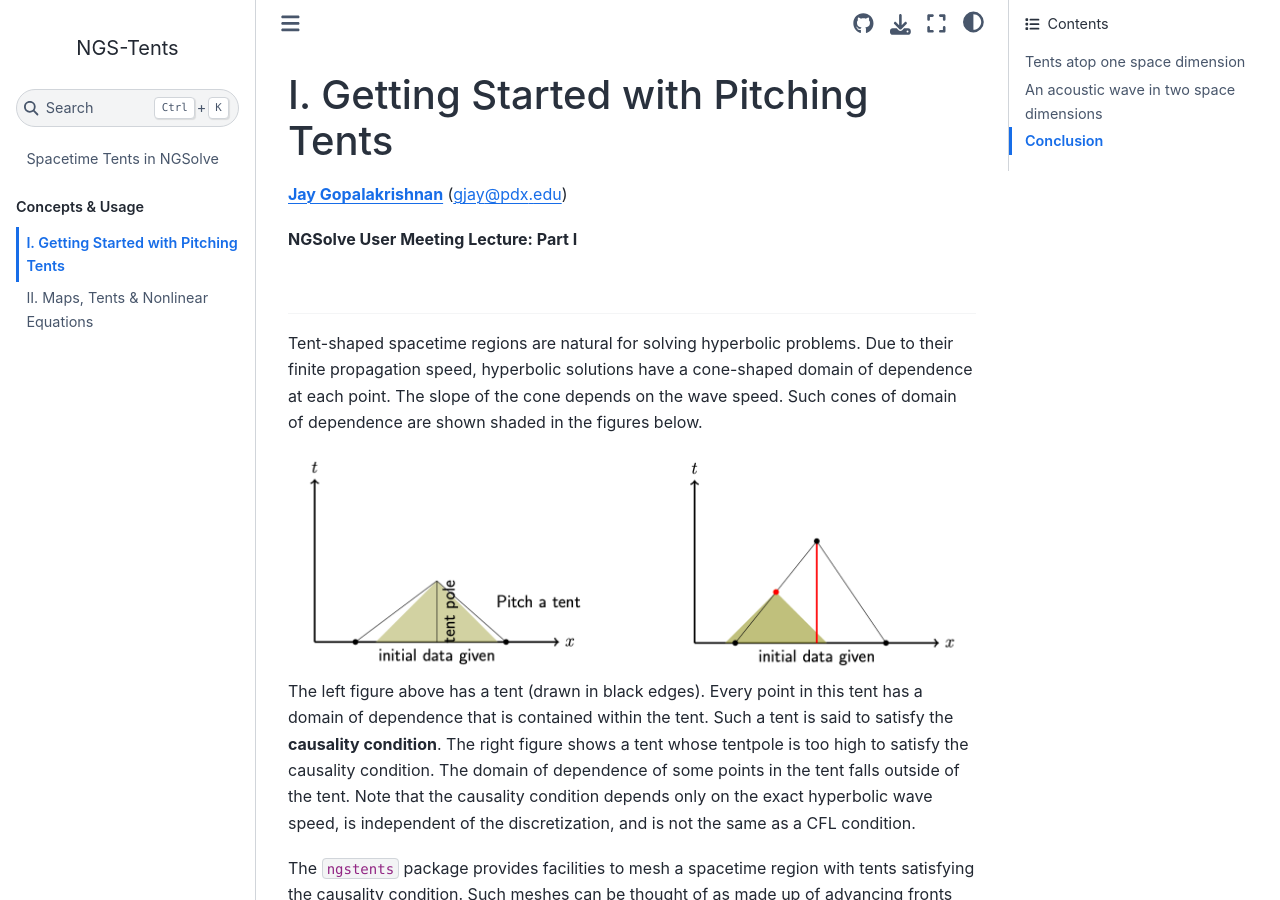
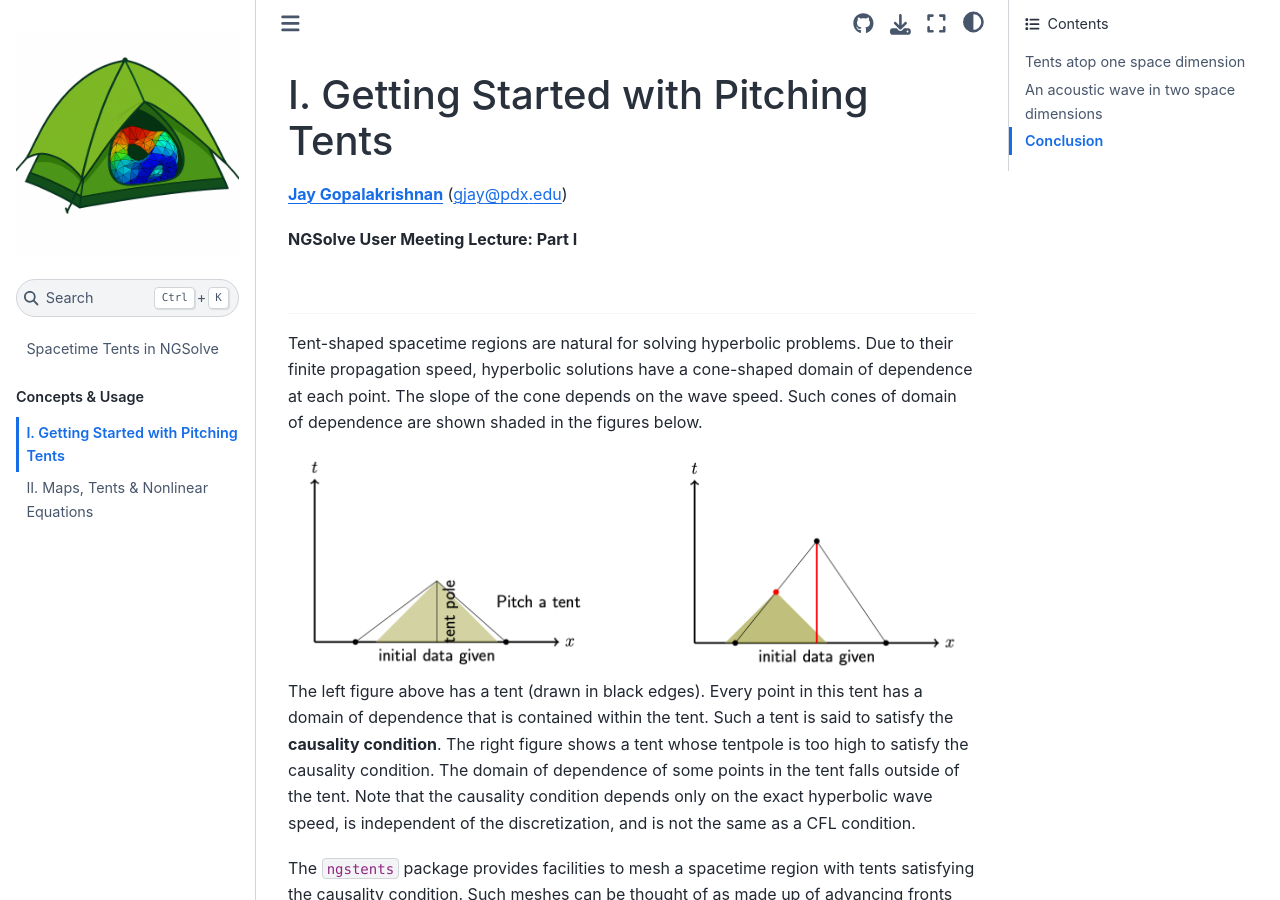
Before and after one commit to jayggg/ngstents, a Jupyter Book: the page built from docs/StartPitching.ipynb, in a window 1280 px wide and 900 px high. Built offline with Jupyter Book 1.0.4 settings and Sphinx 7.4.7 and the Sphinx Book theme 1.1.4, drawn with Linux system fonts in a browser that asks for light colours.

Commit message:
doc update

```diff
--- a/docs/_config.yml
+++ b/docs/_config.yml
@@ -3,33 +3,19 @@
 
 title: NGS-Tents
 author: Jay Gopalakrishnan
+logo: figs/ngsTentsLogo.png
 copyright : "2024"  # Copyright year to be placed in the footer
 
 repository:
   url: https://github.com/jayggg/ngstents
-  path_to_book: docs  # Optional path to your book, relative to the repository root
-  branch: gh-pages   # Which branch of the repository should be used when creating links (optional)
+  path_to_book: docs # Optional path to your book, relative to the repository root
+  branch: gh-pages   # Which repo branch to use when creating links
 
 # Force re-execution of notebooks on each build.
 # See https://jupyterbook.org/content/execute.html
 execute:
-  execute_notebooks: force
+  execute_notebooks: auto
   timeout: 5000
-
-# Define the name of the latex output file for PDF builds
-# latex:
-#  latex_documents:
-#    targetname: ngstentsdoc.tex
-#
-# Add a bibtex file so that we can create citations
-# bibtex_bibfiles:
-#   - references.bib
-#
-# Information about where the book exists on the web
-# repository:
-# url: https://jayggg.github.io/ngstents/
-#   path_to_book: docs  # Optional path to your book, relative to the repository root
-#  branch: master  # Which branch of the repository should be used when creating links (optional)
 
 
 # Add GitHub buttons to your book
--- a/docs/_toc.yml
+++ b/docs/_toc.yml
@@ -1,7 +1,7 @@
 # Table of contents
 
 format: jb-book
-root: INDEX.ipynb
+root: index.ipynb
 
 parts:
   - caption: Concepts & Usage
```
Also changed, not shown: docs/figs/ngsTentsLogo.png (added), docs/index.ipynb (renamed from docs/INDEX.ipynb), 1 other file.
